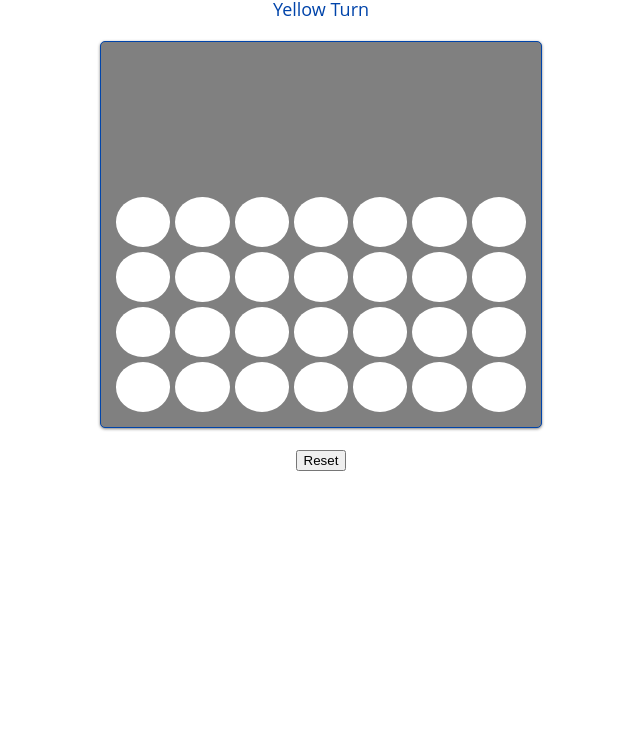
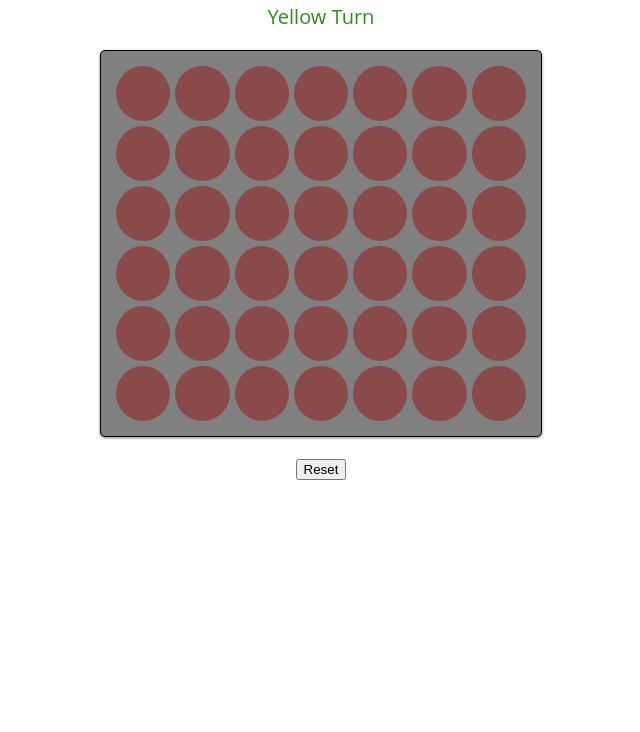
Before and after one commit to Kensloe/ConnectFour, a plain HTML site: page index.html in a window 1280 px wide. Shown: the part 68-800 px from the top of the page, without its empty margins (319-959 px from the left). Drawn offline with Linux system fonts and the light colour scheme.

Commit message:
<commit message>

```diff
--- a/css/main.css
+++ b/css/main.css
@@ -1,14 +1,14 @@
 BODY {
     font-family: 'Open Sans', sans-serif;
-    color: #0044AA;
+    color: #2e8f1b;
     text-align: center;
   }
   H1 {
-    font-size: 24px;
+    font-size: 26px;
   }
 
   #colorTurn {
-    font-size: 18px;
+    font-size: 20px;
   }
 
   #grid {
@@ -18,7 +18,7 @@ BODY {
     height: 365px;
     padding: 10px;
     background: grey;
-    border: 1px solid #0044AA;
+    border: 1px solid black;
     border-radius: 5px;
     box-shadow: 0 1px 3px rgba(0, 0, 0, 0.5);
     -moz-box-shadow: 0 1px 3px rgba(0, 0, 0, 0.5);
@@ -32,7 +32,7 @@ BODY {
 
   .board {
     display: table-cell;
-    background-color: #FFFFFF;
+    background-color: #8b4a4a;
     width: 50px;
     height: 50px;
     -webkit-border-radius: 50%;
--- a/index.html
+++ b/index.html
@@ -10,26 +10,27 @@
 </head>
 <h1>CONNECT FOUR</h1>
 <body>
-
 <div id="colorTurn">Yellow Turn</div>
 <div id="grid">
 <div class="row">
-  <div class="cell" id="board00" onclick="selectColumn(0)"></div>
-  <div class="cell" id="board01" onclick="selectColumn(1)"></div>
-  <div class="cell" id="board02" onclick="selectColumn(2)"></div>
-  <div class="cell" id="board03" onclick="selectColumn(3)"></div>
-  <div class="cell" id="board04" onclick="selectColumn(4)"></div>
-  <div class="cell" id="board05" onclick="selectColumn(5)"></div>
-  <div class="cell" id="board06" onclick="selectColumn(6)"></div>
+  <div class="board" id="board00" onclick="selectColumn(0)"></div>
+  <div class="board" id="board01" onclick="selectColumn(1)"></div>
+  <div class="board" id="board02" onclick="selectColumn(2)"></div>
+  <div class="board" id="board03" onclick="selectColumn(3)"></div>
+  <div class="board" id="board04" onclick="selectColumn(4)"></div>
+  <div class="board" id="board05" onclick="selectColumn(5)"></div>
+  <div class="board" id="board06" onclick="selectColumn(6)"></div>
+
 </div>
 <div class="row">
-  <div class="cell" id="board10" onclick="selectColumn(0)"></div>
-  <div class="cell" id="board11" onclick="selectColumn(1)"></div>
-  <div class="cell" id="board12" onclick="selectColumn(2)"></div>
-  <div class="cell" id="board13" onclick="selectColumn(3)"></div>
-  <div class="cell" id="board14" onclick="selectColumn(4)"></div>
-  <div class="cell" id="board15" onclick="selectColumn(5)"></div>
-  <div class="cell" id="board16" onclick="selectColumn(6)"></div>
+  <div class="board" id="board10" onclick="selectColumn(0)"></div>
+  <div class="board" id="board11" onclick="selectColumn(1)"></div>
+  <div class="board" id="board12" onclick="selectColumn(2)"></div>
+  <div class="board" id="board13" onclick="selectColumn(3)"></div>
+  <div class="board" id="board14" onclick="selectColumn(4)"></div>
+  <div class="board" id="board15" onclick="selectColumn(5)"></div>
+  <div class="board" id="board16" onclick="selectColumn(6)"></div>
+
 </div>
 <div class="row">
   <div class="board" id="board20" onclick="selectColumn(0)"></div>
@@ -39,6 +40,7 @@
   <div class="board" id="board24" onclick="selectColumn(4)"></div>
   <div class="board" id="board25" onclick="selectColumn(5)"></div>
   <div class="board" id="board26" onclick="selectColumn(6)"></div>
+
 </div>
 <div class="row">
   <div class="board" id="board30" onclick="selectColumn(0)"></div>
@@ -48,6 +50,7 @@
   <div class="board" id="board34" onclick="selectColumn(4)"></div>
   <div class="board" id="board35" onclick="selectColumn(5)"></div>
   <div class="board" id="board36" onclick="selectColumn(6)"></div>
+
 </div>
 <div class="row">
   <div class="board" id="board40" onclick="selectColumn(0)"></div>
@@ -57,6 +60,7 @@
   <div class="board" id="board44" onclick="selectColumn(4)"></div>
   <div class="board" id="board45" onclick="selectColumn(5)"></div>
   <div class="board" id="board46" onclick="selectColumn(6)"></div>
+
 </div>
 <div class="row">
   <div class="board" id="board50" onclick="selectColumn(0)"></div>
--- a/js/main.js
+++ b/js/main.js
@@ -1,4 +1,4 @@
-
+/*----- constants -----*/
 var player=1; //1 for Yellow, 2 for Red
 var grid = [
   [0, 0, 0, 0, 0, 0, 0],
@@ -9,37 +9,18 @@ var grid = [
   [0, 0, 0, 0, 0, 0, 0]
 ];
 
-//A function based on the slected column
-function selectColumn(col) {
-
-  if (player==1) {
-    grid[5][col]=1;
-    player=2;
-    document.getElementById("colorTurn").innerHTML="Red Turn";
-  } else {
-    grid[5][col]=2;
-    player=1;
-    document.getElementById("colorTurn").innerHTML="Yellow Turn";
-  }
-
-  refreshGrid();
-}
+/*----- app's state (variables) -----*/
 
 
-//A function to refresh the connectfour grid on screen
-function refreshGrid() {
-  for (var row = 0; row < 6; row++) {
-    for (var col = 0; col < 7; col++) {
-      if (grid[row][col]==0) {
-                document.getElementById("board"+row+col).style.backgroundColor="#FFFFFF";
-      } else if (grid[row][col]==1) { //1 for yellow
-                document.getElementById("board"+row+col).style.backgroundColor="#FFFF00";
-      } else if (grid[row][col]==2) { //1 for yellow
-                document.getElementById("board"+row+col).style.backgroundColor="#FF0000";
-       }
-    }
-  }
-}
+/*----- cached element references -----*/
+
+
+
+/*----- event listeners -----*/
+
+/*----- functions -----*/
+
+
 
 function resetGrid() {
 //Reset all values to 0 in the grid array
```
Also changed, not shown: 1 other file.
